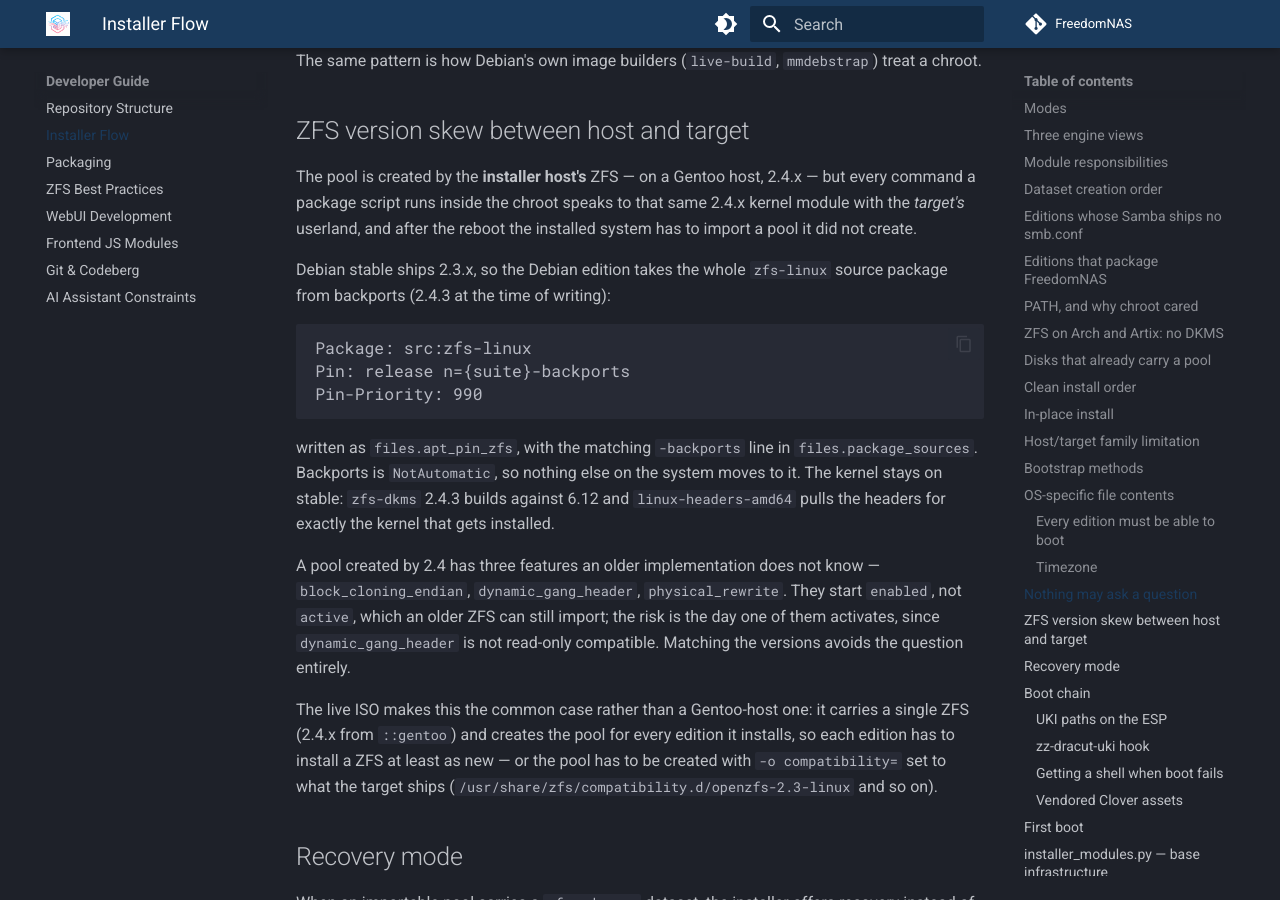
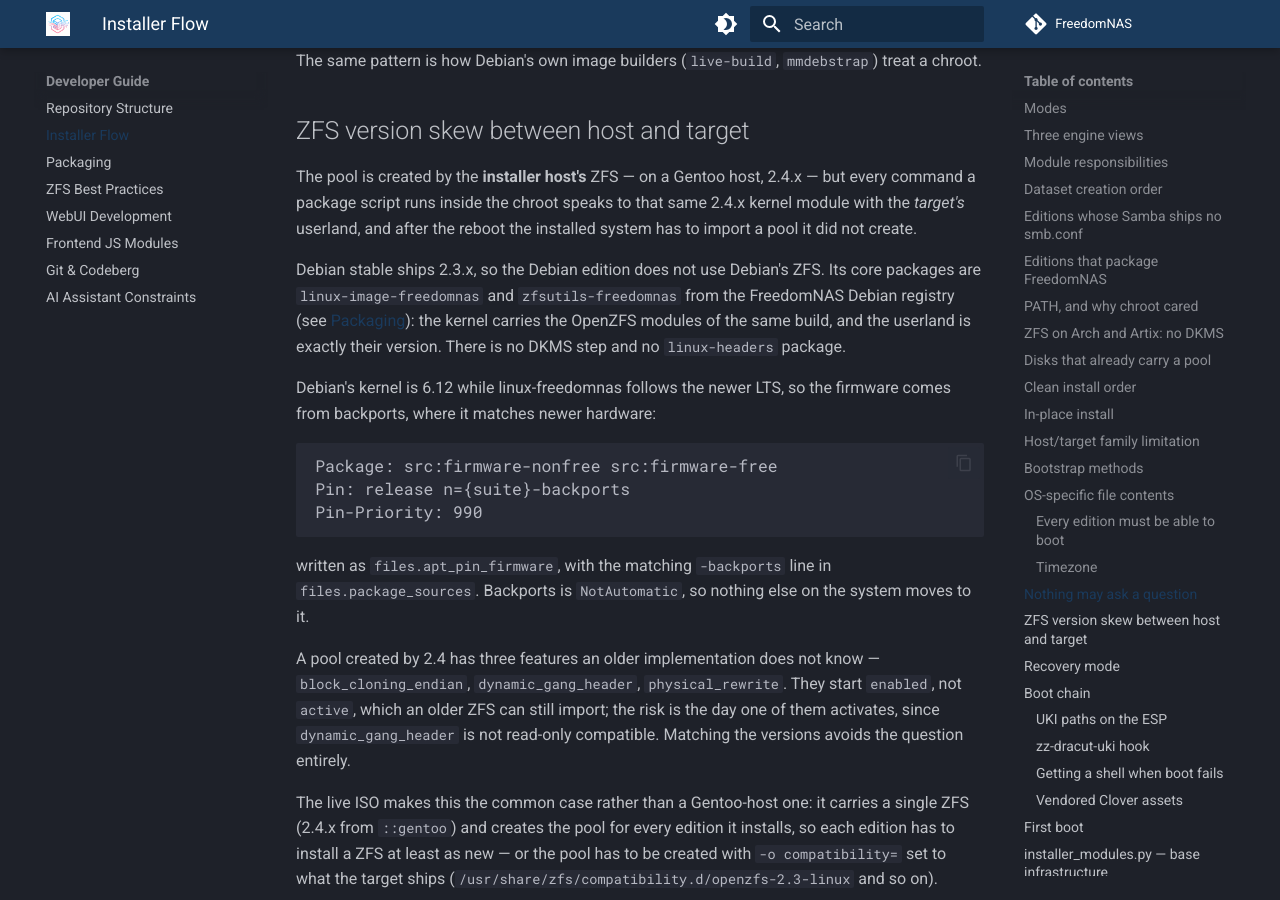
Before and after one commit to FreedomNAS/freedomnas-docs, an MkDocs documentation site: the page built from docs/developer/installer.md, in a window 1280 px wide and 900 px high, scrolled down 10504 px. Built offline with MkDocs 1.6.1 and Material for MkDocs 9.7.7, drawn with Linux system fonts in a browser that asks for light colours.

Commit message:
Document linux-freedomnas on Debian

````diff
--- a/docs/developer/installer.md
+++ b/docs/developer/installer.md
@@ -380,20 +380,24 @@ but every command a package script runs inside the chroot speaks to that same
 2.4.x kernel module with the *target's* userland, and after the reboot the
 installed system has to import a pool it did not create.
 
-Debian stable ships 2.3.x, so the Debian edition takes the whole `zfs-linux`
-source package from backports (2.4.3 at the time of writing):
+Debian stable ships 2.3.x, so the Debian edition does not use Debian's ZFS.
+Its core packages are `linux-image-freedomnas` and `zfsutils-freedomnas` from
+the FreedomNAS Debian registry (see [Packaging](packaging.md)): the kernel
+carries the OpenZFS modules of the same build, and the userland is exactly
+their version. There is no DKMS step and no `linux-headers` package.
+
+Debian's kernel is 6.12 while linux-freedomnas follows the newer LTS, so the
+firmware comes from backports, where it matches newer hardware:
 
 ```
-Package: src:zfs-linux
+Package: src:firmware-nonfree src:firmware-free
 Pin: release n={suite}-backports
 Pin-Priority: 990
 ```
 
-written as `files.apt_pin_zfs`, with the matching `-backports` line in
+written as `files.apt_pin_firmware`, with the matching `-backports` line in
 `files.package_sources`. Backports is `NotAutomatic`, so nothing else on the
-system moves to it. The kernel stays on stable: `zfs-dkms` 2.4.3 builds against
-6.12 and `linux-headers-amd64` pulls the headers for exactly the kernel that
-gets installed.
+system moves to it.
 
 A pool created by 2.4 has three features an older implementation does not know
 — `block_cloning_endian`, `dynamic_gang_header`, `physical_rewrite`. They start
````
Also changed, not shown: docs/developer/packaging.md (+3 -2 lines).
